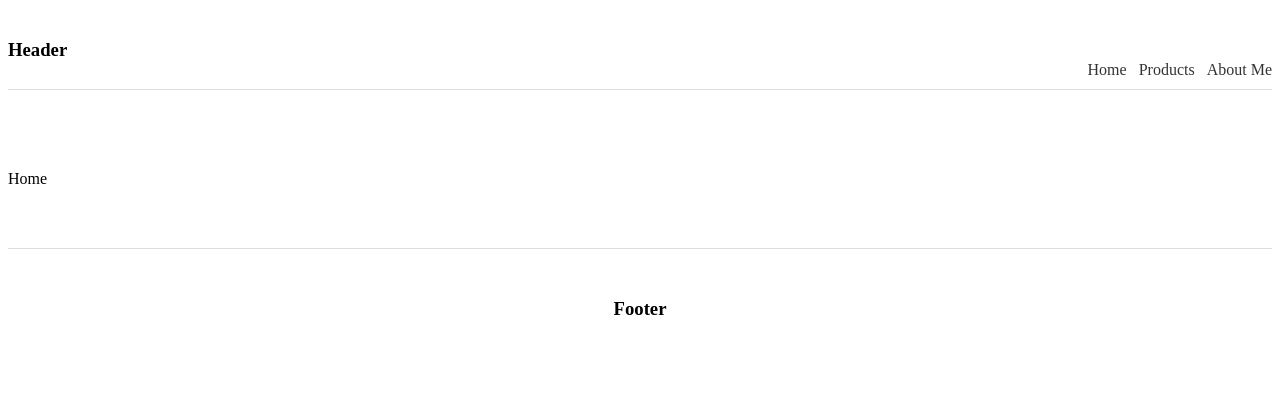
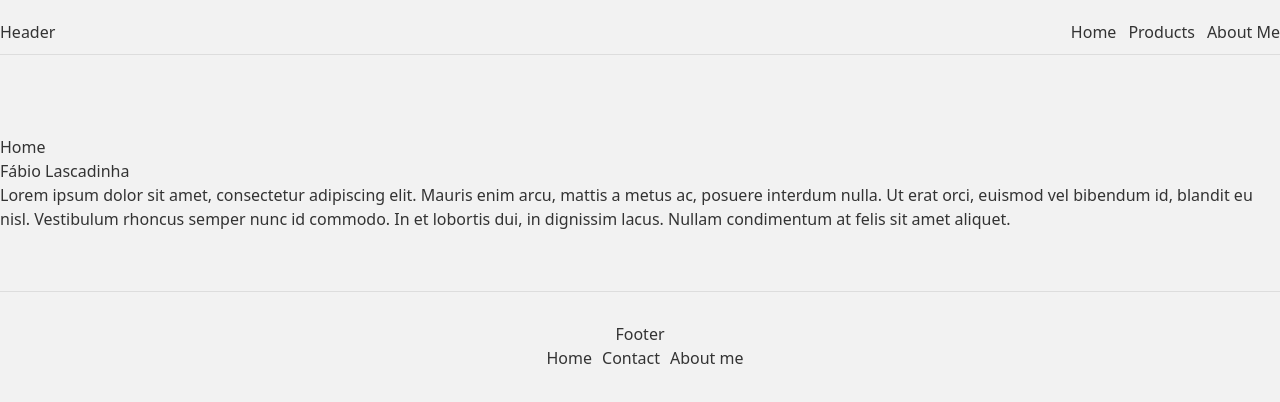
Before and after one commit to igna-phim/hackathon, a Next.js app: page / in a window 1280 px wide. Shown: the top 402 px of the page. Built offline with nearby package versions, Linux system fonts and the light colour scheme.

Commit message:
Estrutura v3 07/06/2022 - 13:40

```diff
--- a/components/Footer.jsx
+++ b/components/Footer.jsx
@@ -4,6 +4,9 @@ export default function Footer() {
     return (
         <footer>
             <h3>Footer</h3>
+            <li><a href="/">Home</a></li>
+            <li><a href="#">Contact</a></li>
+            <li><a href="/aboutme">About me</a></li>
         </footer>
     )
 }
--- a/pages/_app.js
+++ b/pages/_app.js
@@ -3,9 +3,9 @@ import '../styles/globals.css'
 
 function MyApp({ Component, pageProps }) {
   return (
-    <Layout>
-      <Component {...pageProps} />
-    </Layout>
+      <Layout>
+        <Component {...pageProps} />
+      </Layout>
   )
 }
 
--- a/pages/index.js
+++ b/pages/index.js
@@ -1,7 +1,13 @@
 export default function Home() {
   return (
-    <div>
-        Home
+    <div role="content">
+      Home
+
+      <div>
+        <h3>Fábio Lascadinha</h3>
+        <p>
+          Lorem ipsum dolor sit amet, consectetur adipiscing elit. Mauris enim arcu, mattis a metus ac, posuere interdum nulla. Ut erat orci, euismod vel bibendum id, blandit eu nisl. Vestibulum rhoncus semper nunc id commodo. In et lobortis dui, in dignissim lacus. Nullam condimentum at felis sit amet aliquet.</p>
+      </div>
     </div>
   )
 }
--- /dev/null
+++ b/postcss.config.js
@@ -0,0 +1,6 @@
+module.exports = {
+  plugins: {
+    tailwindcss: {},
+    autoprefixer: {},
+  },
+}
--- a/styles/globals.css
+++ b/styles/globals.css
@@ -1,3 +1,24 @@
+@tailwind base;
+@tailwind components;
+@tailwind utilities;
+
+@media screen and (min-width: 1024px) {
+  body {
+    min-height: 100vh;
+  }
+}
+
+
+body {
+  background: #f2f2f2;
+  color: #333;
+}
+
+.content {
+  max-width: 960px;
+  margin: 0 auto;
+}
+
 a {
   color: #333;
   text-decoration: none;
@@ -27,3 +48,10 @@ footer {
   margin-top: 60px;
   border-top: 1px solid #ddd
 }
+
+footer li {
+  display: inline;
+  margin-left: 10px;
+  justify-content: center;
+  list-style: none;
+}
--- /dev/null
+++ b/tailwind.config.js
@@ -0,0 +1,10 @@
+module.exports = {
+  content: [
+    "./pages/**/*.{js,ts,jsx,tsx}",
+    "./components/**/*.{js,ts,jsx,tsx}",
+  ],
+  theme: {
+    extend: {},
+  },
+  plugins: [],
+}
```
Also changed, not shown: package.json (+5 -3 lines), 2 other files (tests, documents, lock files or other folders).
